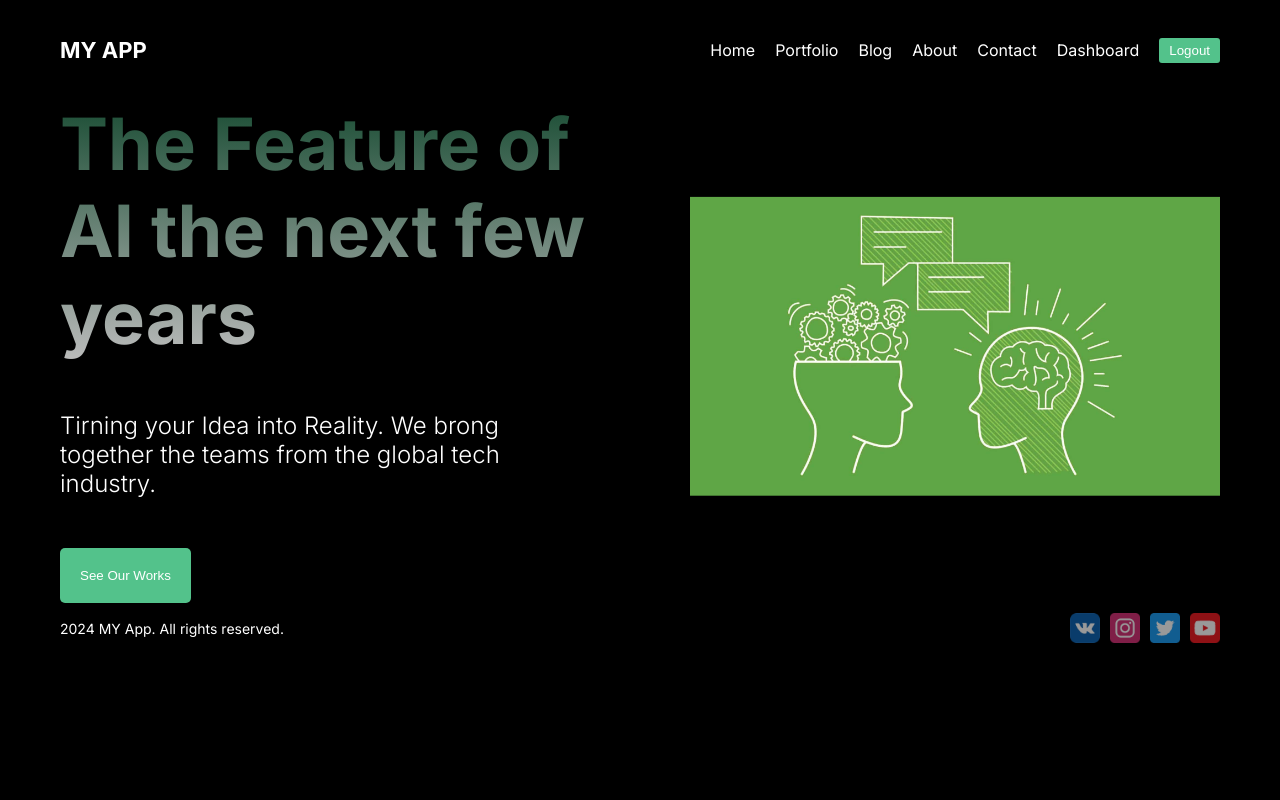
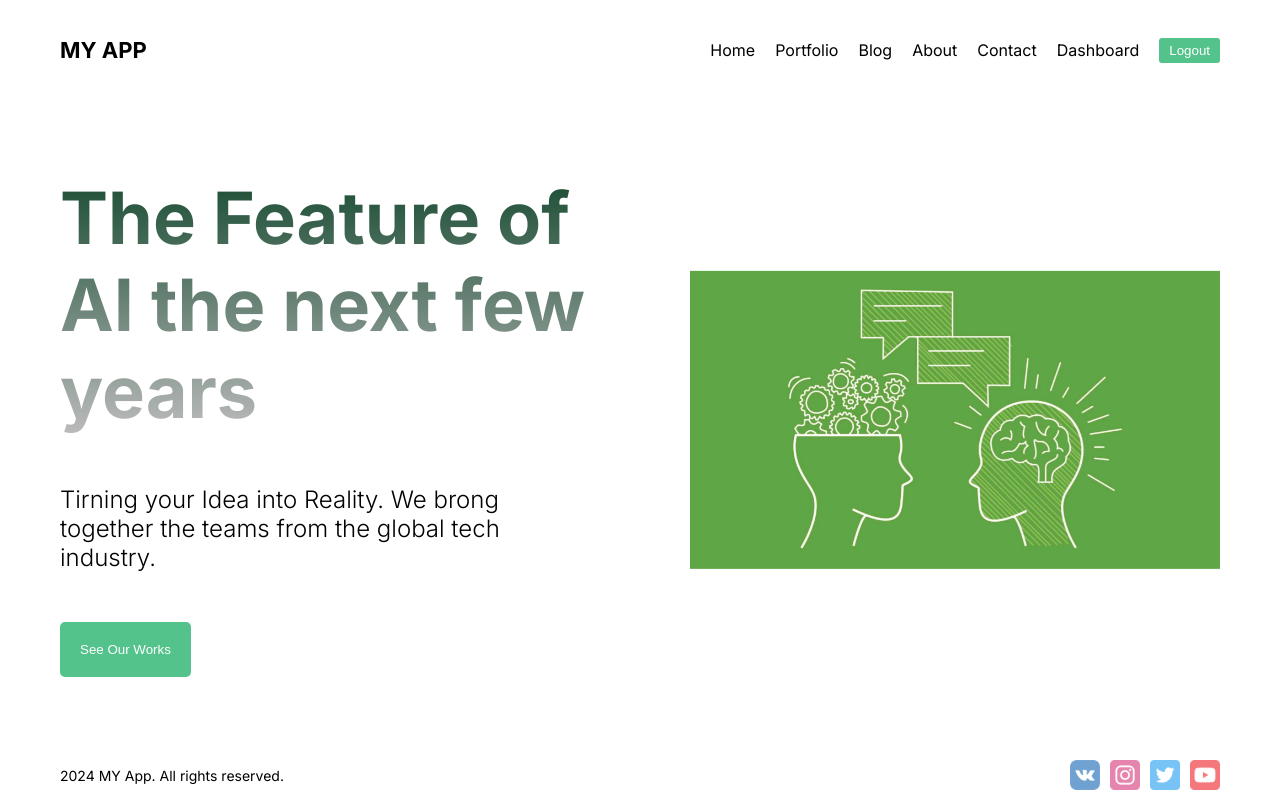
Before and after one commit to MikeSaburov/my_app, a Next.js app: page / in a window 1280 px wide. Built offline with nearby package versions, Linux system fonts and the light colour scheme.

Commit message:
refactor(globals):заменил стили

```diff
--- a/src/app/globals.css
+++ b/src/app/globals.css
@@ -8,19 +8,33 @@ html,
 body {
   max-width: 100vw;
   overflow-x: hidden;
-  background: #000;
-  color: white;
 }
+
 a {
   text-decoration: none;
   color: inherit;
 }
 
+.theme {
+  transition: 1s all ease;
+}
+
+.light {
+  background-color: white;
+  color: #111;
+}
+
+.dark {
+  background-color: #111;
+  color: #bbb;
+}
+
 .container {
-  max-width: 1300px;
+  max-width: 1366px;
   min-height: 100vh;
   margin: 0 auto;
   padding: 0 60px;
   display: flex;
   flex-direction: column;
+  justify-content: space-between;
 }
```
